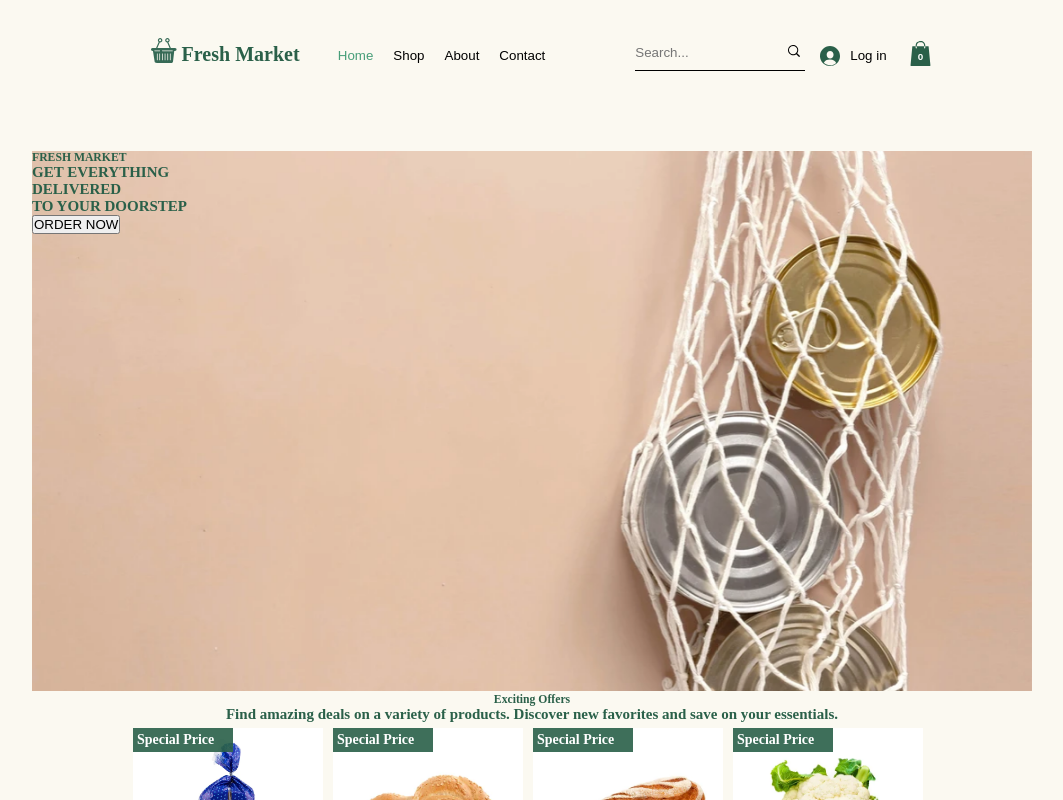
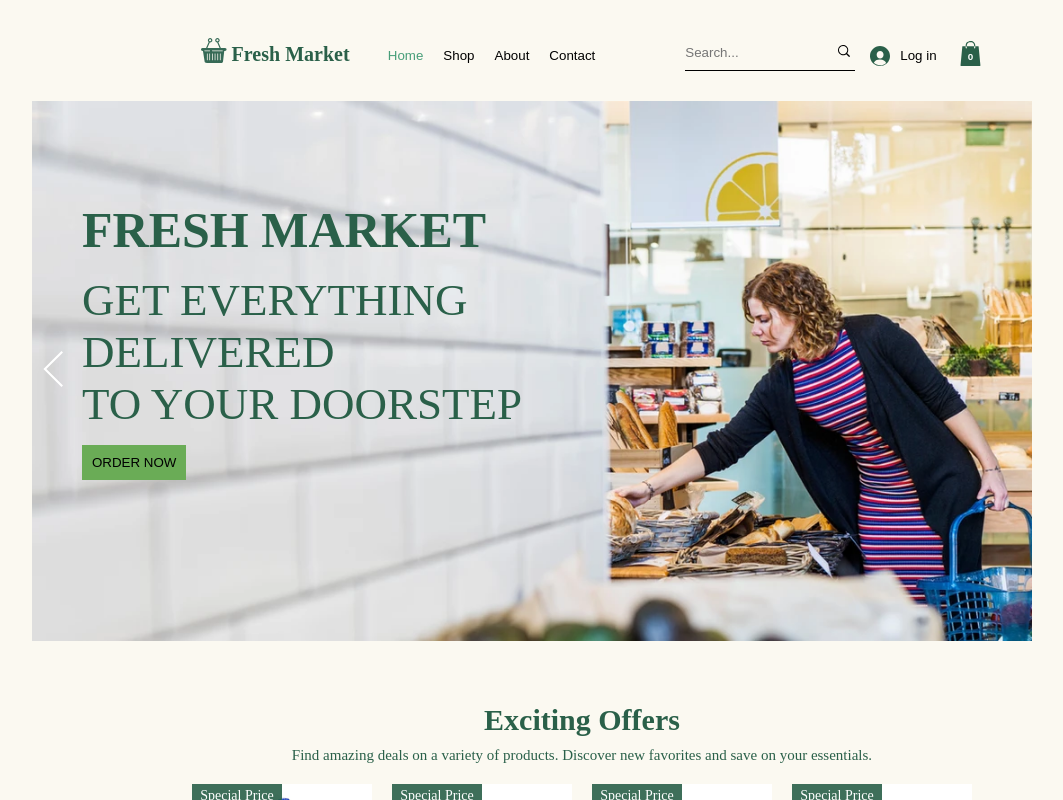
Before and after one commit to khizarq313/fresh-market, a React (Create React App) app: page / in a window 1280 px wide. Shown: the whole page, without its empty margins (58-1121 px from the left). Built offline with nearby package versions, Linux system fonts and the light colour scheme.

Commit message:
Added styles for "Home" page.

```diff
--- /dev/null
+++ b/src/assets/icons/Arrow.tsx
@@ -0,0 +1,9 @@
+import React from 'react'
+
+const Arrow: React.FC = () => {
+  return (
+    <svg width="23" height="39" viewBox="0 0 23 39"><path d="M857.005,231.479L858.5,230l18.124,18-18.127,18-1.49-1.48L873.638,248Z" transform="translate(-855 -230)"></path></svg>
+  )
+}
+
+export default Arrow
--- a/src/components/Footer/Footer.scss
+++ b/src/components/Footer/Footer.scss
@@ -25,6 +25,16 @@ footer {
     }
 }
 
+.store-nav-btns {
+    button {
+        background-color: transparent;
+        border: none;
+        text-align: left;
+        color: #FFFFFF;
+        margin-top: .5rem;
+    }
+}
+
 .subscribe-toggle {
     display: flex;
 }
--- a/src/components/Footer/Footer.tsx
+++ b/src/components/Footer/Footer.tsx
@@ -28,7 +28,7 @@ const Footer: React.FC<PropsType> = (props) => {
   return (
     <footer>
       <section className="additional-links">
-        <div className="">
+        <div className="store-nav-btns">
           <h1>STORE</h1>
           <button onClick={() => openThePage("/shop")}>Shop All</button>
           <button onClick={() => openThePage("/shipping-and-returns")}>Shipping & Returns</button>
--- a/src/components/ProductsList/ProductsList.scss
+++ b/src/components/ProductsList/ProductsList.scss
@@ -2,12 +2,10 @@
 	display: flex;
 	flex-direction: column;
 	align-items: center;
-	border-bottom: 1px solid black;
+	padding: 5rem;
 }
 
 .quick-deals {
-	border: none;
-	margin: 2rem;
 	padding: 5rem;
 	background-color: #FFFFFF;
 }
@@ -15,6 +13,15 @@
 .discount-products-container {
 	display: flex;
 	align-items: center;
+}
+
+.discount-products-heading, .quick-deals-heading {
+	font-size: 3rem;
+	margin: 1rem;
+}
+
+.discount-products-txt, .quick-deals-txt {
+	font-weight: 100;
 }
 
 .discount-products-list {
@@ -31,14 +38,15 @@
 
 .product-card {
 	position: relative;
-	margin: 0.5rem;
+	margin: 1rem;
+	margin-top: 2rem;
 	display: flex;
 	flex-direction: column;
 	align-items: center;
 
 	img {
-		height: 19rem;
-		width: 19rem;
+		height: 18rem;
+		width: 18rem;
 		object-position: center;
 		object-fit: contain;
 		background-color: #FFFFFF;
@@ -47,6 +55,7 @@
 	h3 {
 		font-size: 18px;
 		font-weight: 100;
+		margin-top: 1.5rem;
 	}
 
 	p {
@@ -58,7 +67,7 @@
 		padding: 0.5rem 3rem;
 		font-size: 14px;
 		font-weight: 100;
-		width: 19rem;
+		width: 18rem;
 		background-color: #FFFFFF;
 		border: 1px solid #000000;
 		transition: ease 0.4s;
@@ -73,10 +82,35 @@
 	animation: scrollRight 0.4s linear;
 }
 
+.left-arrow-btn {
+	cursor: pointer;
+	background-color: transparent;
+	border: none;
+	margin-bottom: 10rem;
+	padding: 1rem;
+	svg {
+		transform: scaleX(-1) scale(1);
+		height: 1.2rem;
+	}
+}
+
+.right-arrow-btn {
+	cursor: pointer;
+	background-color: transparent;
+	border: none;
+	margin-bottom: 10rem;
+	padding: 1rem;
+	svg {
+		height: 1.2rem;
+	}
+}
+
 .discount-tag {
 	position: absolute;
 	left: 0;
-	width: 10rem;
+	width: 9rem;
+	text-align: center;
+	font-weight: 100;
 	font-size: 14px;
 	padding: 4px;
 	background-color: rgba(42, 96, 73, 0.9);
@@ -87,8 +121,8 @@
 	display: flex;
 	justify-content: center;
 	border: 1px solid #000000;
-	width: 19rem;
-	margin-bottom: 0.5rem;
+	width: 18rem;
+	margin: 0.8rem 0;
 
 	button {
 		border: none;
@@ -121,6 +155,12 @@
 	-moz-appearance: textfield;
 }
 
+.end-line {
+	margin-top: 6rem;
+	width: 90rem;
+	border-bottom: 1px solid #000000;
+}
+
 @keyframes scrollLeft {
 	from {
 		transform: translateX(-100%);
--- a/src/components/ProductsList/ProductsList.tsx
+++ b/src/components/ProductsList/ProductsList.tsx
@@ -3,6 +3,7 @@ import { useNavigate } from "react-router-dom";
 import { useSelector, useDispatch } from "react-redux";
 import { RootState } from "../../store";
 import { ProductType, updateCart } from "../../features/products/productsSlice";
+import Arrow from "../../assets/icons/Arrow";
 import "./ProductsList.scss";
 
 type PropsType = {
@@ -260,10 +261,19 @@ const ProductsList: React.FC<PropsType> = (props) => {
 
     return (
       <section className={ListName}>
-        { !shopPage &&
+        { !shopPage && ListName === "discount-products" &&
           <>
-            <h1>Exciting Offers</h1>
-            <h2>
+            <h1 className="discount-products-heading">Exciting Offers</h1>
+            <h2  className="discount-products-txt">
+              Find amazing deals on a variety of products. Discover new favorites and save on your essentials.
+            </h2>
+          </>
+        }
+
+        { !shopPage && ListName === "quick-deals" &&
+          <>
+            <h1 className="quick-deals-heading">Exciting Offers</h1>
+            <h2  className="quick-deals-txt">
               Find amazing deals on a variety of products. Discover new favorites and save on your essentials.
             </h2>
           </>
@@ -283,8 +293,8 @@ const ProductsList: React.FC<PropsType> = (props) => {
         <div className={`${ListName}-container`}>
           {
             ListName === "discount-products" &&
-            <button className="scroll-left-btn" disabled={animateLeft} onClick={scrollLeft}>
-              left
+            <button className="left-arrow-btn" disabled={animateLeft} onClick={scrollLeft}>
+              <Arrow />
             </button>
           }
           {componentMounted && <div className={`${ListName}-list`}>
@@ -348,8 +358,8 @@ const ProductsList: React.FC<PropsType> = (props) => {
           }
           {
             ListName === "discount-products" &&
-            <button className="scroll-right-btn" disabled={animateRight} onClick={scrollRight}>
-              right
+            <button className="right-arrow-btn" disabled={animateRight} onClick={scrollRight}>
+              <Arrow />
             </button>
           }
         </div>
@@ -370,6 +380,10 @@ const ProductsList: React.FC<PropsType> = (props) => {
             <button disabled={currentList.length-1 <= lastLimit} onClick={openNextPage}>Next</button>
           </div>
         }
+        {
+          ListName === "discount-products" &&
+          <span className="end-line"> </span>
+        }
       </section>
     )
 }
--- a/src/pages/Home/Home.scss
+++ b/src/pages/Home/Home.scss
@@ -2,9 +2,6 @@
     display: flex;
     flex-direction: column;
     align-items: center;
-    padding: 5rem;
-	padding-bottom: 0;
-    width: 110rem;
 }
 
 .welcome-section {
@@ -15,7 +12,59 @@
 
 .welcome-txt {
     position: absolute;
+	padding: 5rem;
+	padding-top: 10rem;
+	font-size: 3rem;
     z-index: 10;
+
+	h1 {
+		font-size: 5rem;
+	}
+
+	h2 {
+		font-weight: 100;
+		margin-top: 1.5rem;
+	}
+
+	button {
+		border: none;
+		background-color: #6aac56;
+		color: #000000;
+		padding: 1rem;
+		margin-top: 1.5rem;
+	}
+}
+
+.img-carousel-btns {
+	padding: 1rem;
+	position: absolute;
+	z-index: 15;
+	width: 100%;
+	height: 100%;
+	display: flex;
+	align-items: center;
+
+	button {
+		border: none;
+		background-color: transparent;
+	}
+
+	svg {
+		fill: #FFFFFF;
+	}
+}
+
+.left-arrow {
+	position: absolute;
+	left: 10px;
+	svg {
+		transform: scaleX(-1) scale(1);
+	}
+}
+
+.right-arrow {
+	position: absolute;
+	right: 10px;
 }
 
 .welcome-bg {
@@ -24,13 +73,13 @@
 
     img {
 		width: 100rem;
-		animation: scroll 15s 0s linear forwards;
     }
 }
 
 .benifits-section {
 	display: flex;
 	max-width: 100rem;
+	margin: 5rem;
 
 	hr {
 		border: 1px solid #2A6049;
@@ -58,27 +107,3 @@
 		height: 5rem;
 	}
 }
-
-@keyframes  scroll {
-	0% {
-		transform: translateX(0);
-	}
-	20% {
-		transform: translateX(0);
-	}
-	30% {
-		transform: translateX(-100%);
-	}
-	50% {
-		transform: translateX(-100%);
-	}
-	60% {
-		transform: translateX(-200%);
-	}
-	80% {
-		transform: translateX(-200%);
-	}
-	100% {
-		transform: translateX(-100);
-	}
-}
--- a/src/pages/Home/Home.tsx
+++ b/src/pages/Home/Home.tsx
@@ -1,9 +1,11 @@
-import React, { useEffect } from "react";
+import React, { useEffect, useLayoutEffect, useState } from "react";
 import { useNavigate } from "react-router-dom";
+import { motion, useAnimation } from "framer-motion";
 import ProductsList from "../../components/ProductsList/ProductsList";
 import { Banner1, Banner2, Banner3 } from "../../assets/images/All-Images";
 import Header from "../../components/Header/Header";
 import Footer from "../../components/Footer/Footer";
+import Arrow from "../../assets/icons/Arrow";
 import Bag from "../../assets/icons/Bag";
 import Man from "../../assets/icons/Man";
 import Van from "../../assets/icons/Van";
@@ -19,6 +21,14 @@ type PropsType = {
 const Home: React.FC<PropsType> = (props) => {
   const {setProgress, currentPageHeading, setCurrentPageHeading, setShowCartPage} = props;
   const navigate = useNavigate();
+  const controls = useAnimation();
+  const [currentImage, setCurrentImage] = useState(1);
+  const [isManualScroll, setIsManualScroll] = useState(false);
+  const images = [
+    { id: 1, src: Banner1, altText: "Banner 1" },
+    { id: 2, src: Banner2, altText: "Banner 2" },
+    { id: 3, src: Banner3, altText: "Banner 3" },
+  ];
 
   useEffect(() => {
     setProgress(70);
@@ -27,18 +37,64 @@ const Home: React.FC<PropsType> = (props) => {
     }, 1000)
   }, [setProgress]);
 
+  useLayoutEffect(() => {
+    if (isManualScroll) {
+      return;
+    }
+    const autoScroll = () => {
+      const timeout = setTimeout(() => {
+        if (currentImage === 1) {
+          controls.start({ x: "-100%", transition: { duration: 1 } });
+          setCurrentImage(2);
+        } else if (currentImage === 2) {
+          controls.start({ x: "-200%", transition: { duration: 1 } });
+          setCurrentImage(3);
+        }
+      }, 2000);
+      return () => clearTimeout(timeout);
+    };
+
+    if (currentImage < 3) {
+      autoScroll();
+    }
+  }, [currentImage, controls, isManualScroll]);
+
+  const handleBack = function() {
+    setIsManualScroll(true);
+    if (currentImage > 1) {
+      const newImageIndex = currentImage - 1;
+      controls.start({
+        x: `-${(newImageIndex - 1) * 100}%`,
+        transition: { duration: 1 },
+      });
+      setCurrentImage(newImageIndex);
+    }
+  };
+
+  const handleFront = function() {
+    setIsManualScroll(true);
+    if (currentImage < 3) {
+      const newImageIndex = currentImage + 1;
+      controls.start({
+        x: `-${(newImageIndex - 1) * 100}%`,
+        transition: { duration: 1 },
+      });
+      setCurrentImage(newImageIndex);
+    }
+  };
+
   const openThePage = function(pageName: string) {
     navigate(pageName);
   }
 
   return (
-    <>
+    <section className="home">
       <Header
       currentPageHeading={currentPageHeading}
       setCurrentPageHeading={setCurrentPageHeading}
       setShowCartPage={setShowCartPage}
       />
-      <main className="home">
+      <main>
         <section className="welcome-section">
           <div className="welcome-txt">
             <h1 className="welcome-bold-heading">FRESH MARKET</h1>
@@ -46,10 +102,25 @@ const Home: React.FC<PropsType> = (props) => {
             <button className="welcome-shop-btn" onClick={() => openThePage("/shop")}>ORDER NOW</button>
           </div>
           <div className="welcome-bg">
-            <img src={Banner1} alt="banner1" className="bg-img1" />
-            <img src={Banner2} alt="banner2" className="bg-img2" />
-            <img src={Banner3} alt="banner3" className="bg-img3" />
+          <div className="img-carousel-btns">
+            { currentImage !== 1 &&
+              <button className="left-arrow" onClick={handleBack}>
+                <Arrow />
+              </button>
+            }
+            { currentImage !== 3 &&
+              <button className="right-arrow" onClick={handleFront}>
+                <Arrow />
+              </button>
+            }
           </div>
+          <motion.div
+            animate={controls}>
+            {images.map((image) => (
+              <img key={image.id} src={image.src} alt={image.altText} style={{ width: "100%" }} />
+            ))}
+          </motion.div>
+        </div>
         </section>
         <ProductsList ListName="discount-products" PriceRange={Infinity} Page="home" setCurrentPageHeading={setCurrentPageHeading}/>
         <ProductsList ListName="quick-deals" PriceRange={Infinity} Page="home" setCurrentPageHeading={setCurrentPageHeading}/>
@@ -77,7 +148,7 @@ const Home: React.FC<PropsType> = (props) => {
       currentPageHeading={currentPageHeading}
       setCurrentPageHeading={setCurrentPageHeading}
       />
-    </>
+    </section>
   );
 };
 
```
